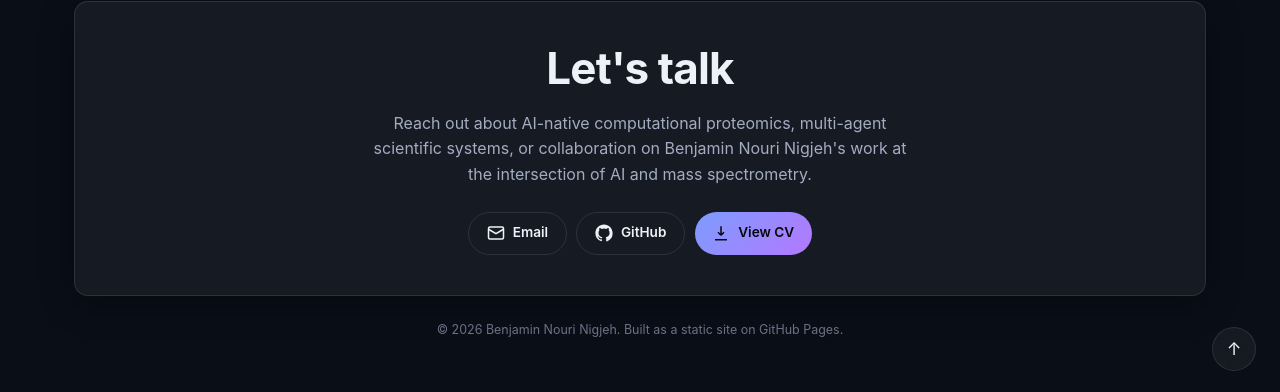
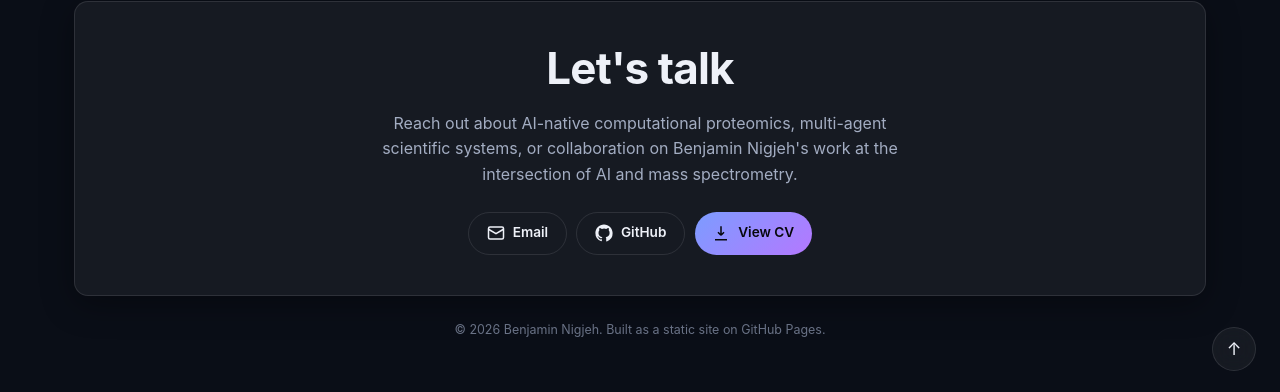
Before and after one commit to benjaminnigjeh/benjaminnigjeh.github.io, a Jekyll site: the page built from cv.html, in a window 1280 px wide and 900 px high, scrolled down 4241 px. Shown: the part 505-897 px from the top of the window. Built offline with Jekyll 4.4.1, drawn with Linux system fonts in a browser that asks for light colours; some of the changed text lies outside the part shown.

Commit message:
Update displayed name to Benjamin Nigjeh

```diff
--- a/_data/profile.yml
+++ b/_data/profile.yml
@@ -3,7 +3,7 @@
 # nothing here is guessed. Fill in the TODOs below at any time; templates
 # don't need to change, just these values.
 
-name: Benjamin Nouri Nigjeh
+name: Benjamin Nigjeh
 role: Chief Machine Learning Scientist, ProteoBio · AI/ML Lead Scientist, Northwestern University
 email: benjamin.nigjeh@gmail.com
 
```
